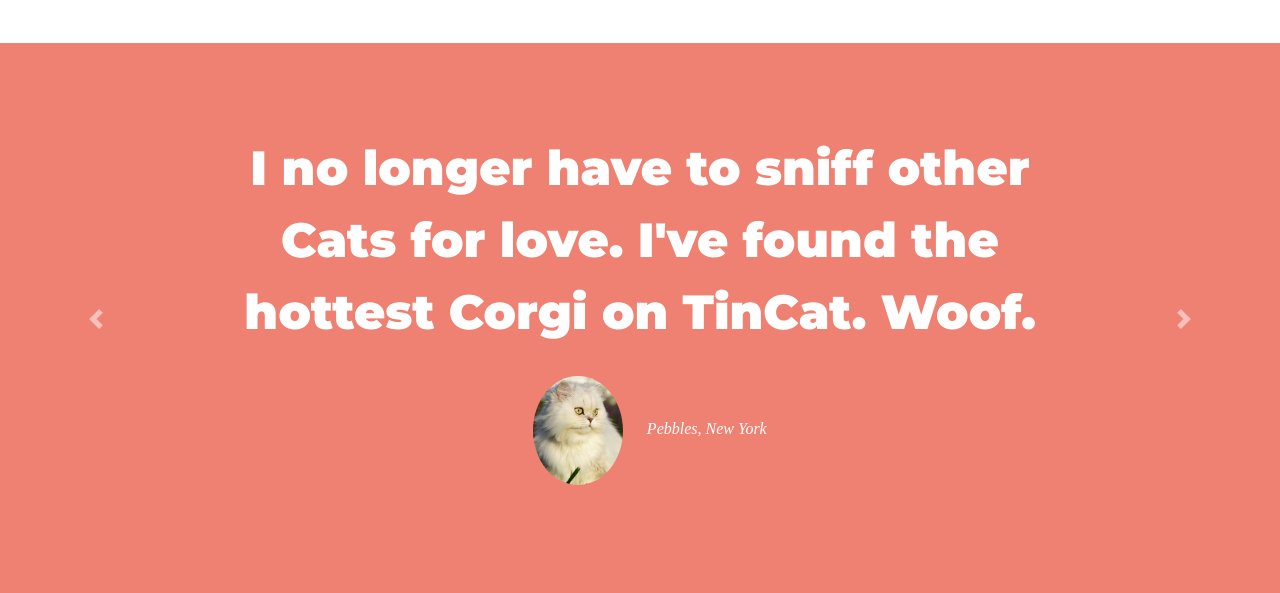
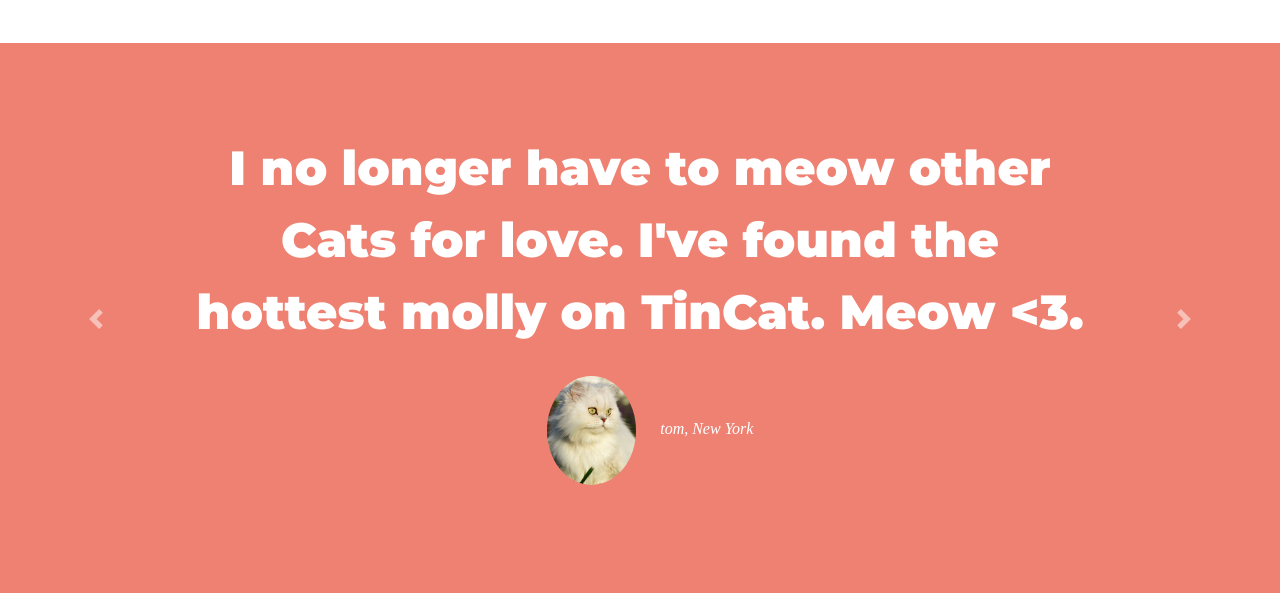
Before and after one commit to theamarverma/tinCat, a website: page index.html in a window 1280 px wide. Shown: the part 1060-1653 px from the top of the page. Drawn offline with nearby package versions, Linux system fonts and the light colour scheme.

Commit message:
Update index.html

```diff
--- a/index.html
+++ b/index.html
@@ -102,9 +102,9 @@
     <div id="testimonial-carousel" class="carousel slide" data-ride="false">
       <div class="carousel-inner">
         <div class="carousel-item active container-fluid">
-          <h2 class="testimonial-text">I no longer have to sniff other Cats for love. I've found the hottest Corgi on TinCat. Woof.</h2>
+          <h2 class="testimonial-text">I no longer have to meow other Cats for love. I've found the hottest molly on TinCat. Meow <3.</h2>
           <img class="testimonial-image" src="images/Cat-img.jpg" alt="Cat-profile">
-          <em>Pebbles, New York</em>
+          <em>tom, New York</em>
         </div>
         <div class="carousel-item container-fluid">
           <h2 class="testimonial-text">My Cat used to be so lonely, but with TinCat's help, they've found the love of their life. I think.</h2>
@@ -214,7 +214,7 @@
       <i class="social-icon fab fa-facebook-f"></i>
       <i class="social-icon fab fa-instagram"></i>
       <i class="social-icon fas fa-envelope"></i>
-      <p>© Copyright 2020 TinCat</p>
+      <p>© Copyright 2020 TinCat By Amar</p>
     </div>
   </footer>
 
```
